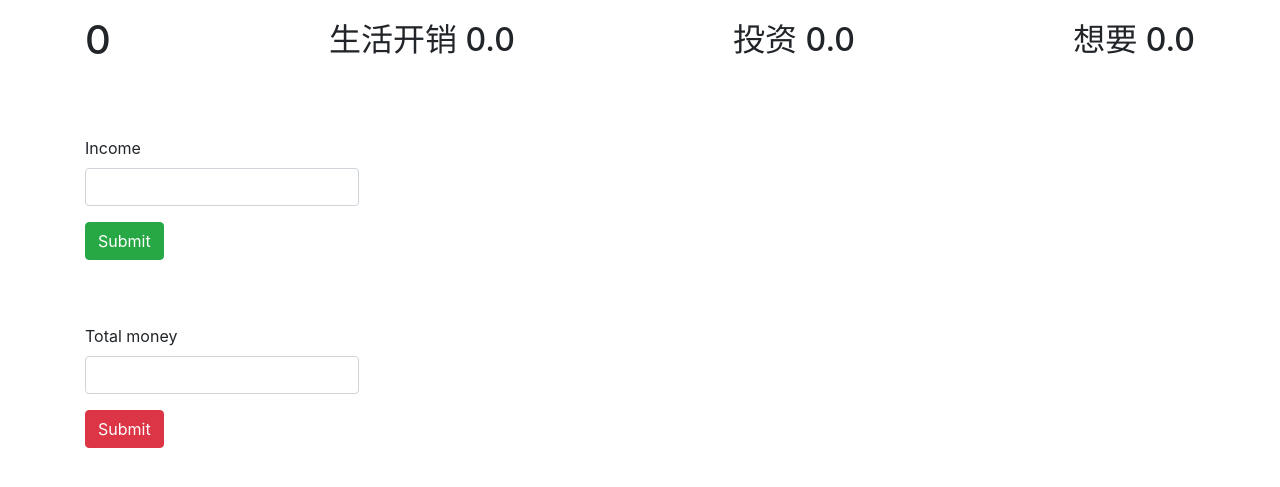
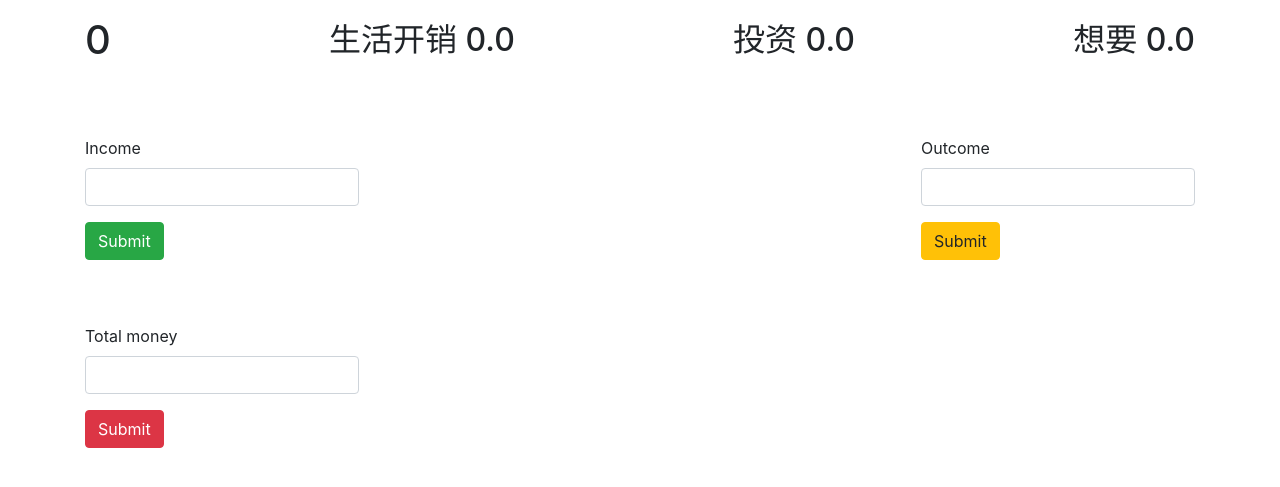
Before and after one commit to kuroye/djangoToDoList, a Django app: page /divider/ in a window 1280 px wide. Shown: the top 487 px of the page. Run offline with Django 4.2, Linux system fonts and the light colour scheme; the visitor is signed in with stand-in values (Sample User, id 1); some libraries are stand-ins or nearby versions.

Commit message:
make a flex table

```diff
--- a/templates/divider.html
+++ b/templates/divider.html
@@ -19,28 +19,36 @@
         <h2>投资 {{ invest }}</h2>
         <h2>想要 {{ want }}</h2>
     </div>
+
     <div class="w-100 d-flex justify-content-between align-items-center mt-3 mb-5 todo-list-header">
 
         <form method="post">
             {% csrf_token %}
             <div class="mb-3">
-                <label for="exampleInputEmail1" class="form-label">Income</label>
-                <input type="text" name="money" class="form-control" id="exampleInputEmail1"
-                       aria-describedby="emailHelp">
+                <label class="form-label">Income</label>
+                <input type="text" name="income" class="form-control">
             </div>
-
             <button type="submit" class="btn btn-success">Submit</button>
         </form>
 
+        <form method="post">
+            {% csrf_token %}
+            <div class="mb-3">
+                <label class="form-label">Outcome</label>
+                <input type="text" name="outcome" class="form-control">
+            </div>
+            <button type="submit" class="btn btn-warning">Submit</button>
+        </form>
+
     </div>
+
     <div class="w-100 d-flex justify-content-between align-items-center mt-3 mb-5 todo-list-header">
 
         <form method="post">
             {% csrf_token %}
             <div class="mb-3">
-                <label for="exampleInputEmail1" class="form-label">Total money</label>
-                <input type="text" name="money" class="form-control" id="exampleInputEmail1"
-                       aria-describedby="emailHelp">
+                <label class="form-label">Total money</label>
+                <input type="text" name="money" class="form-control">
             </div>
 
             <button type="submit" class="btn btn-danger">Submit</button>
```
